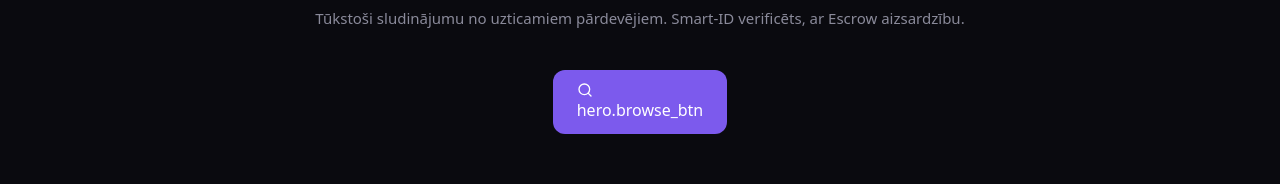
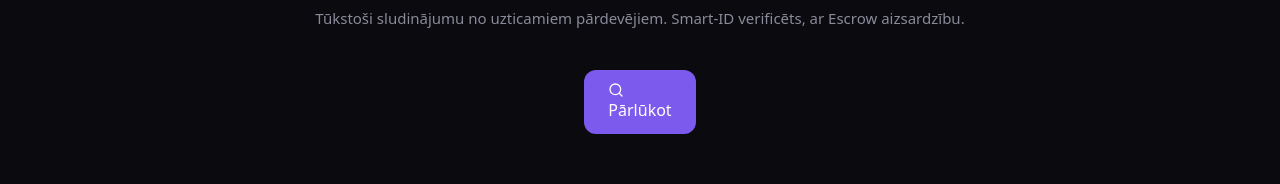
Before and after one commit to vladnidz/sellbuy-lv, a Next.js app: page / in a window 1280 px wide. Shown: the part 247-431 px from the top of the page. Built offline with nearby package versions, Linux system fonts and the light colour scheme; no server answers; the database is empty.

Commit message:
fix(qa): fix ltree category filter query validation, hero i18n key, and page crash recovery

```diff
--- a/app/home-content.tsx
+++ b/app/home-content.tsx
@@ -54,7 +54,7 @@
           <div className="mt-10 flex justify-center">
             <Link href="/listings" className={components.buttonPrimary}>
               <Search className="w-4 h-4 mr-2" />
-              {t('hero.browse_btn')}
+              {t('hero.cta_secondary')}
             </Link>
           </div>
         </div>
--- a/app/listings/page.tsx
+++ b/app/listings/page.tsx
@@ -51,6 +51,10 @@
   }
   if (city) where.city = city;
   if (categorySlug) {
+    try {
+      // Validate ltree syntax: alphanumeric, underscores and hyphens separated by dots
+      const isValidLtree = /^[a-zA-Z0-9_-]+(\.[a-zA-Z0-9_-]+)*$/.test(categorySlug);
+      if (isValidLtree) {
         const matchingCategories = await prisma.$queryRaw<
           Array<{ id: string }>
         >`SELECT id FROM "Category" WHERE "path" @> ${categorySlug}::ltree`;
@@ -59,6 +63,25 @@
           where.categoryId = { in: categoryIds };
         } else {
           where.categoryId = { in: ['__no_match__'] };
+        }
+      } else {
+        const matched = await prisma.category.findFirst({
+          where: {
+            OR: [
+              { id: categorySlug },
+              { name: { equals: categorySlug, mode: 'insensitive' } },
+              { path: { equals: categorySlug, mode: 'insensitive' } },
+            ],
+          },
+        });
+        if (matched) {
+          where.categoryId = matched.id;
+        } else {
+          where.categoryId = '__no_match__';
+        }
+      }
+    } catch {
+      where.categoryId = '__no_match__';
     }
   }
 
```
Lines whose indentation alone changed are shown as unchanged.
